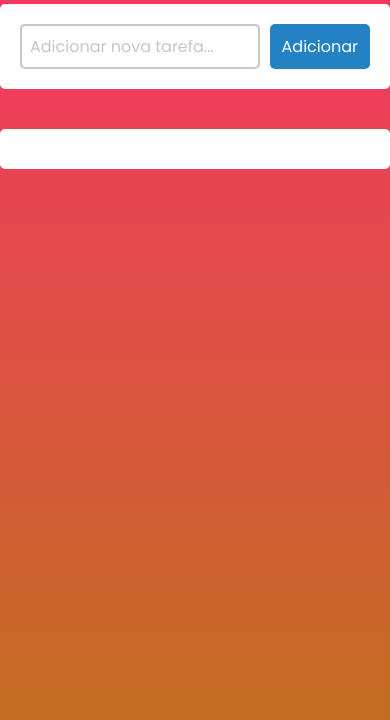
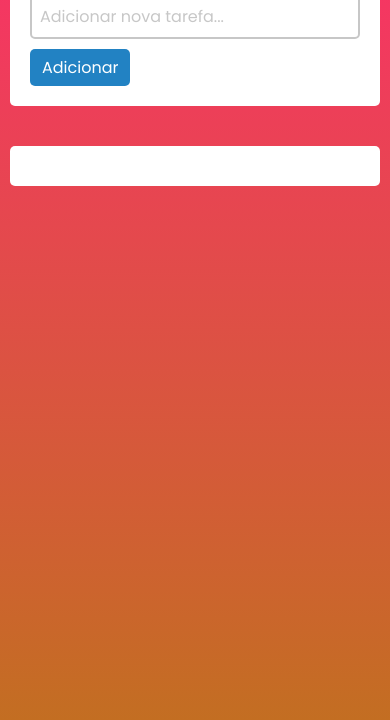
Before and after one commit to davidmoreira2m/lista-de-tarefas, a plain HTML site: page index.html in a window 390 px wide. Shown: the part 124-844 px from the top of the page. Drawn offline with Linux system fonts and the light colour scheme.

Commit message:
Implementação da responsividade.

```diff
--- a/style.css
+++ b/style.css
@@ -9,6 +9,7 @@ body {
    background: linear-gradient(0deg, rgba(195, 110, 34, 1) 0%, rgba(253, 45, 109, 1) 100%) no-repeat center;
    color: #fff;
    min-height: 100vh;
+   padding: 10px;
 }
 
 h1 {
@@ -21,7 +22,6 @@ h1 {
 .container {
    margin: 0 auto;
    padding-top: 60px;
-   min-width: 350px;
    max-width: 450px;
 }
 
@@ -118,3 +118,15 @@ h1 {
 .task-text.done {
    text-decoration: line-through;
 }
+
+@media (max-width: 450px) {
+   .container {
+      padding-top: 20px;
+   }
+   .task-list-container {
+      margin-bottom: 20px;
+   }
+   .add-task-container {
+      flex-wrap: wrap;
+   }
+}
```
